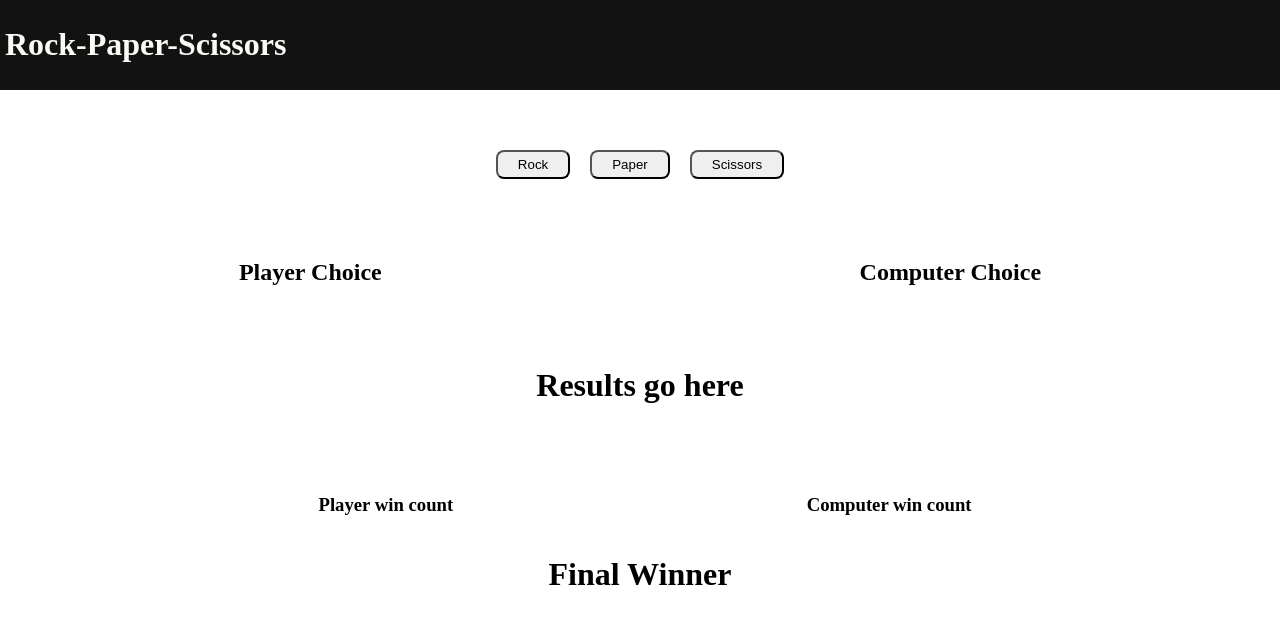
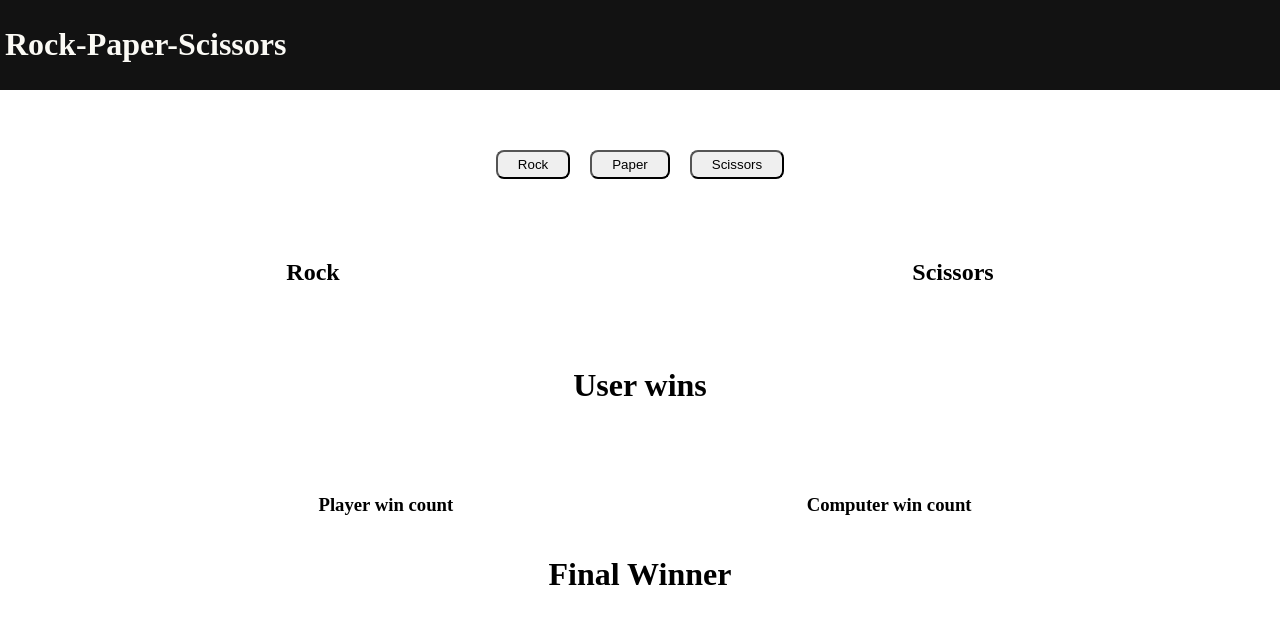
Before and after one commit to Daniel-Prada27/rock-paper-scissors, a plain HTML site: page index.html in a window 1280 px wide. Both pictures are taken after a click on the button "Rock". Drawn offline with Linux system fonts and the light colour scheme.

Commit message:
Link round winner to UI

```diff
--- a/index.html
+++ b/index.html
@@ -19,11 +19,11 @@
         <button id="scissors-btn" class="option-button">Scissors</button>
     </div>
     <div id="choices-container">
-        <h2 id="player-choice">Player Choice</h2>
+        <h2 id="player-choice">Your Choice</h2>
         <h2 id="computer-choice">Computer Choice</h2>
     </div>
     <div id="round-result">
-        <h1>Results go here</h1>
+        <h1 id="round-winner">Results go here</h1>
     </div>
     <div id="counter-container">
         <h3 id="player-counter">Player win count</h3>
--- a/scripts/script.js
+++ b/scripts/script.js
@@ -1,6 +1,10 @@
 const rockBtn = document.getElementById('rock-btn');
 const paperBtn = document.getElementById('paper-btn');
 const scissorsBtn = document.getElementById('scissors-btn');
+
+const playerChoiceText = document.getElementById('player-choice');
+const computerChoiceText = document.getElementById('computer-choice');
+const roundWinner = document.getElementById('round-winner');
 
 const options = ["Rock", "Paper", "Scissors"];
 let computerChoice;
@@ -50,32 +54,41 @@ function round(){
     console.log("Round number: " + roundCount);
     roundCount++;
     console.log("User choice: " + userChoice);
+    playerChoiceText.textContent = userChoice;
     console.log("Computer choice: " + computerChoice);
+    computerChoiceText.textContent = computerChoice;
 
     if (userChoice == computerChoice){
         console.log("Draw");
+        roundWinner.textContent = "Draw";
     } else if (userChoice == "Rock") {
         if (computerChoice == "Paper") {
             console.log("Computer wins");
+            roundWinner.textContent = "Computer wins";
             computerWinCount++;
         } else if (computerChoice == "Scissors"){
             console.log("User wins");
+            roundWinner.textContent = "User wins";
             userWinCount++;
         }
     } else if (userChoice == "Scissors"){
         if (computerChoice == "Rock"){
             console.log("Computer wins");
+            roundWinner.textContent = "Computer wins";
             computerWinCount++;
         } else if (computerChoice == "Paper"){
             console.log("User wins");
+            roundWinner.textContent = "User wins";
             userWinCount++;
         }
     } else if (userChoice == "Paper"){
         if (computerChoice == "Rock"){
             console.log("User wins");
+            roundWinner.textContent = "User wins";
             userWinCount++;
         } else if (computerChoice == "Scissors"){
             console.log("Computer wins");
+            roundWinner.textContent = "Computer wins";
             computerWinCount++;
         }
     }
```
